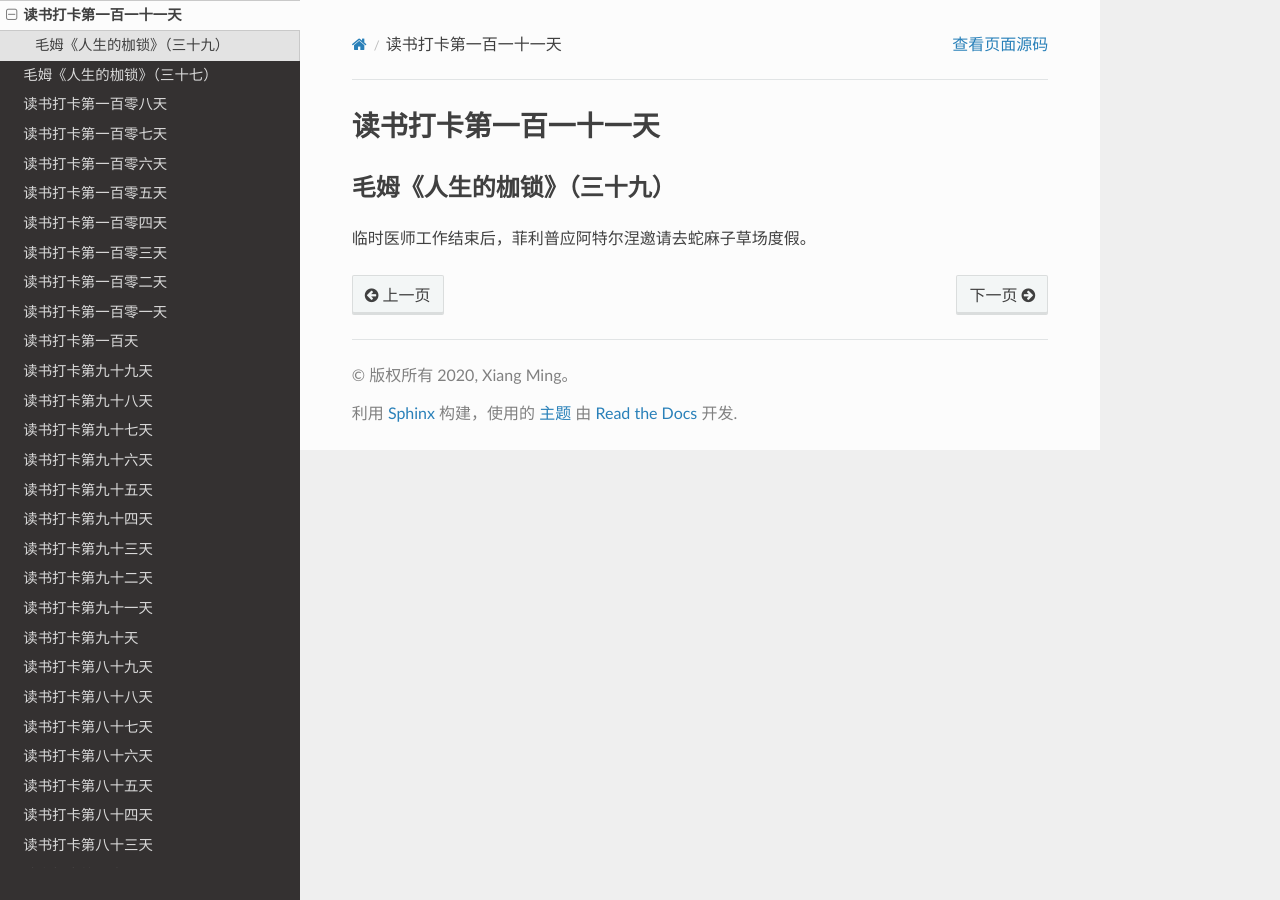
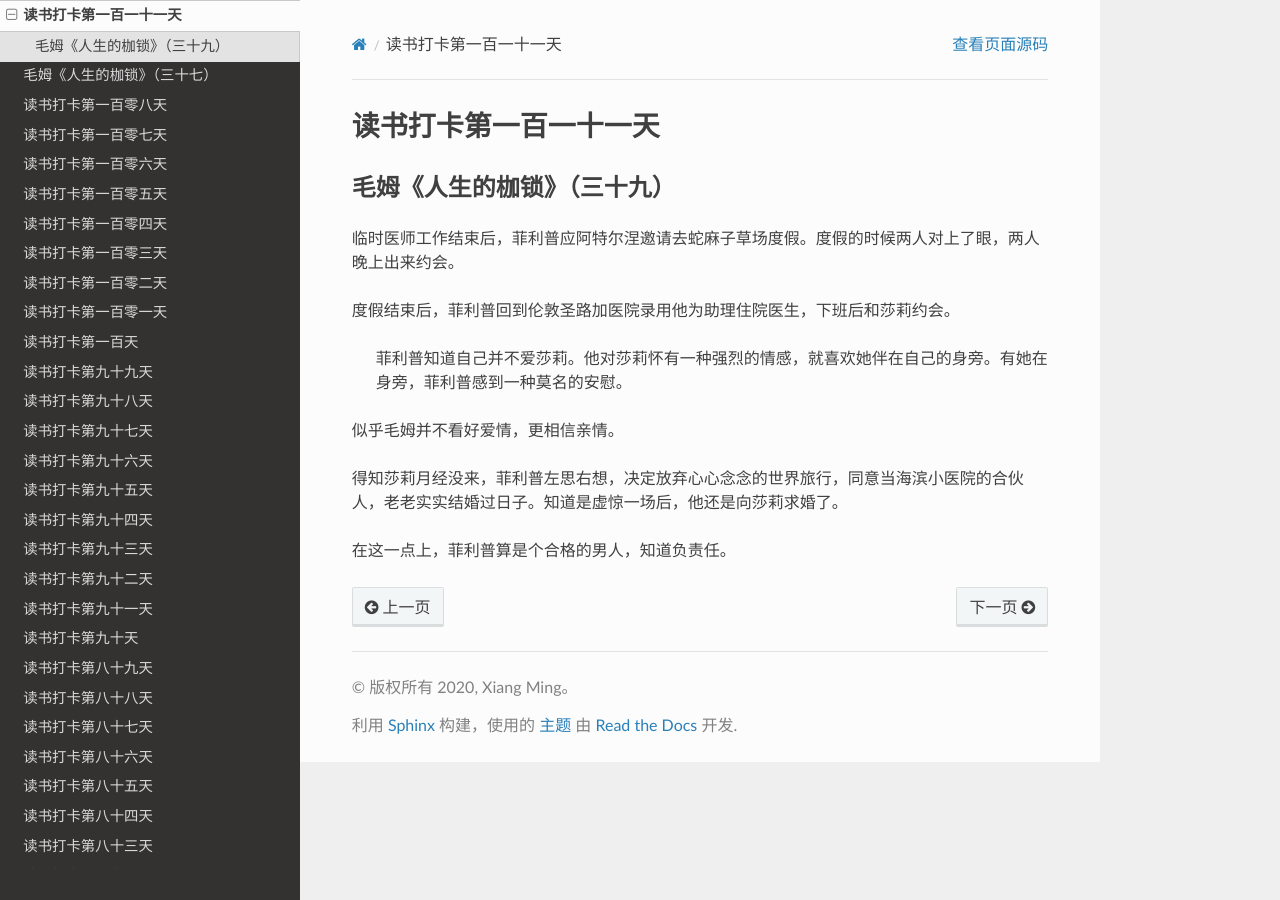
Before and after one commit to xiangming1975/reading, a Sphinx documentation site: the page built from source/2020-09-29.md, in a window 1280 px wide. Built offline with Sphinx 7.4.7 and the Read the Docs theme 2.0.0, drawn with Linux system fonts in a browser that asks for light colours.

Commit message:
继续读人生的枷锁

```diff
--- a/source/2020-09-29.md
+++ b/source/2020-09-29.md
@@ -4,4 +4,14 @@
 毛姆《人生的枷锁》（三十九）
 ---
 
-临时医师工作结束后，菲利普应阿特尔涅邀请去蛇麻子草场度假。
+临时医师工作结束后，菲利普应阿特尔涅邀请去蛇麻子草场度假。度假的时候两人对上了眼，两人晚上出来约会。
+
+度假结束后，菲利普回到伦敦圣路加医院录用他为助理住院医生，下班后和莎莉约会。
+
+> 菲利普知道自己并不爱莎莉。他对莎莉怀有一种强烈的情感，就喜欢她伴在自己的身旁。有她在身旁，菲利普感到一种莫名的安慰。
+
+似乎毛姆并不看好爱情，更相信亲情。
+
+得知莎莉月经没来，菲利普左思右想，决定放弃心心念念的世界旅行，同意当海滨小医院的合伙人，老老实实结婚过日子。知道是虚惊一场后，他还是向莎莉求婚了。
+
+在这一点上，菲利普算是个合格的男人，知道负责任。
```
Also changed, not shown: source/2020-09-30.md (added, +5 -0 lines).
